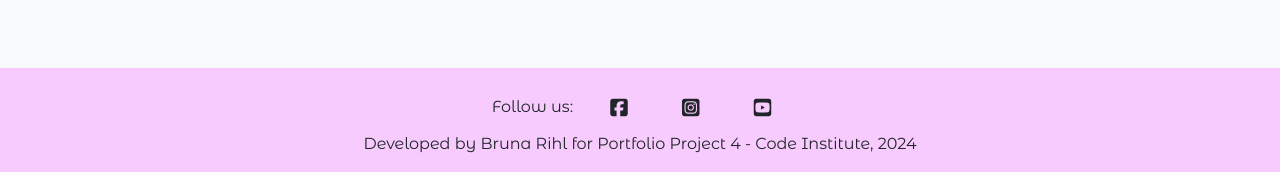
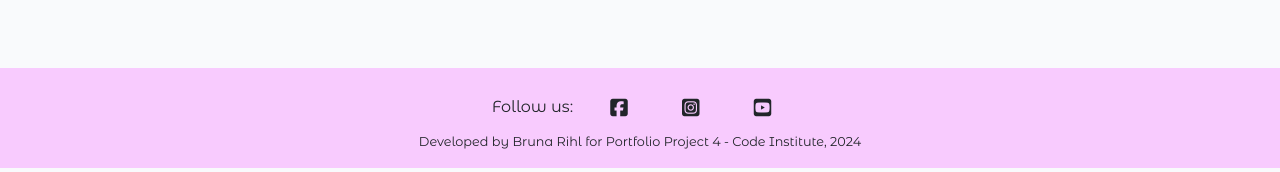
Before and after one commit to BrunaRihl/starlight-consultations, a Django app: page / in a window 1280 px wide. Shown: the part 1659-1831 px from the top of the page. Run offline with Django 3.2, Linux system fonts and the light colour scheme; some libraries are stand-ins or nearby versions; some web fonts are replaced.

```diff
--- a/static/css/style.css
+++ b/static/css/style.css
@@ -68,6 +68,13 @@ h2{
 .icon-image{
     font-size: 800%;
     color:#eeaef6;
+}
+
+
+/*-- footer --*/
+
+.copyright{
+    font-size: 80%;
 }
 
 /*-- about page --*/
```
Also changed, not shown: README.md.
